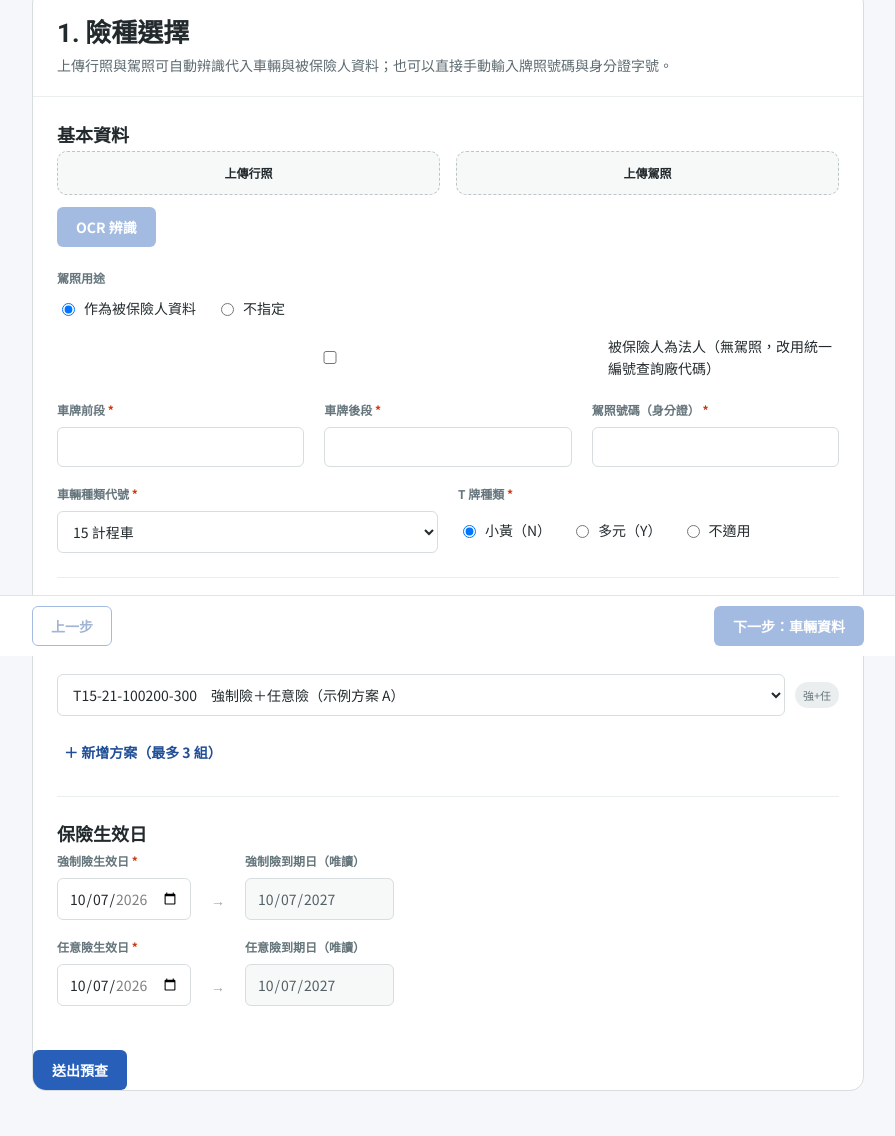
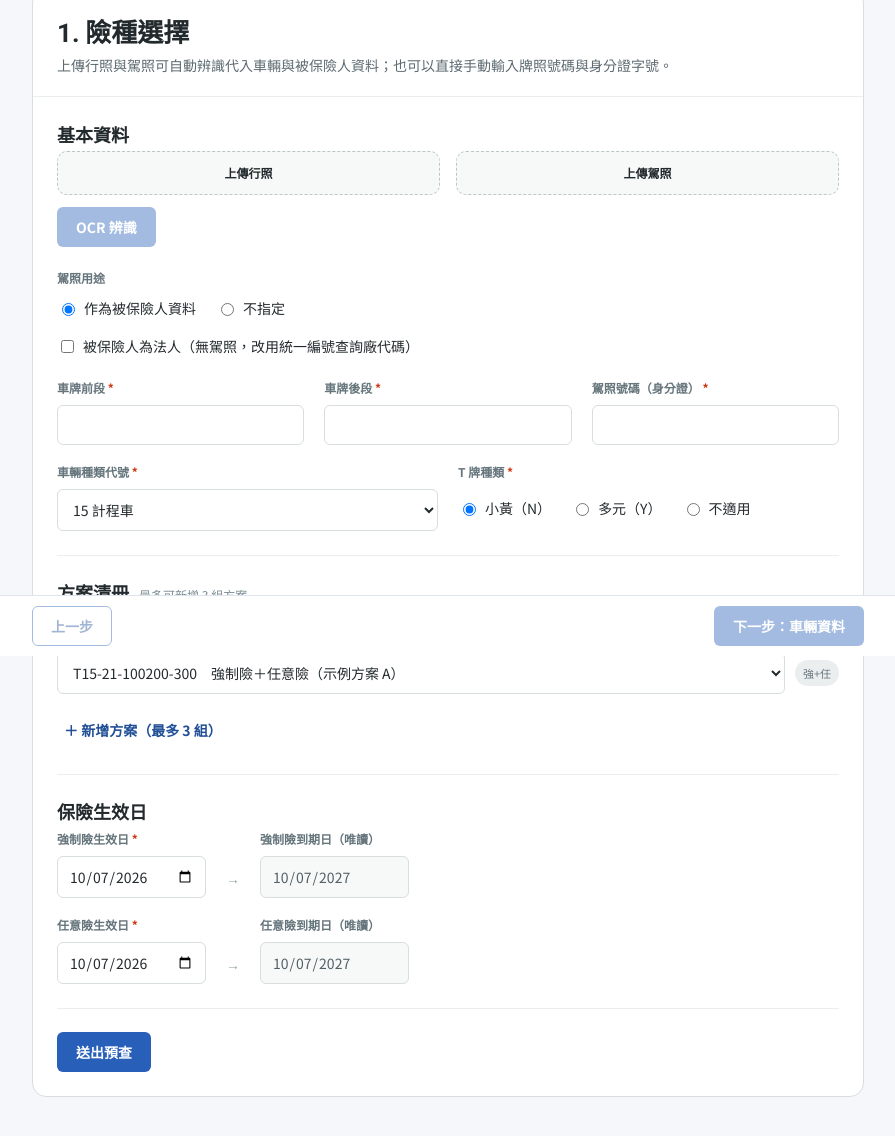
Before and after one commit to doubleoyuan/tokio-marine-newa, a plain HTML site: page screens/01-prequalification.html in a window 1280 px wide. Shown: the part 144-1280 px from the top of the page, without its empty margins (192-1087 px from the left). Drawn offline with Linux system fonts and the light colour scheme.

Commit message:
Fix stage-1 checkbox layout, submit-button alignment, and dead date warnings
- Scope the shared .field input width:100% rule away from checkbox/radio
  inputs so the "被保險人為法人" checkbox no longer stretches full width.
- Wrap the 送出預查 button in .form-section so it gets the same padding
  and separator as the rest of the stage card instead of floating.
- Drop native min/max on the effective-date inputs: Chrome was silently
  blocking selection of today/past/>60-day dates, so the three warning
  messages could never actually fire. Validation now runs entirely in
  JS as intended.

Co-Authored-By: Claude Sonnet 5 <noreply@anthropic.com>

```diff
--- a/design/components.css
+++ b/design/components.css
@@ -90,6 +90,9 @@
   font-family:inherit; font-size:var(--font-size-body-md); padding:9px 11px; border-radius:6px;
   border:1px solid var(--neutral-200); background:#fff; color:var(--page-text, #232a2d);
   width:100%;
+}
+.field input[type="checkbox"],.field input[type="radio"]{
+  width:auto; padding:0; border:none; background:none; flex:none;
 }
 .field input:focus,.field select:focus{outline:none; border-color:var(--primary-500); box-shadow:0 0 0 3px var(--primary-100);}
 .field.error input,.field.error select{border-color:var(--danger-500); background:var(--danger-50);}
--- a/screens/01-prequalification.html
+++ b/screens/01-prequalification.html
@@ -245,7 +245,7 @@
         </div>
       </div>
     </div>
-    <div style="margin-top:20px; display:flex; align-items:center; gap:12px;">
+    <div class="form-section" style="display:flex; align-items:center; gap:12px;">
       <button class="pv-btn primary" id="submitPrequalBtn" onclick="submitPrequal()">送出預查</button>
       <div id="prequalResultMsg" style="display:none;"></div>
     </div>
@@ -618,13 +618,9 @@
 
     function initEffectiveDates(){
       const today = toDateOnly(new Date());
-      const min = formatDate(addDays(today, 1));
-      const max = formatDate(addDays(today, DATE_MAX_DAYS_AHEAD));
       const demoDefault = formatDate(addDays(today, 7));
       ['compelBegin', 'choiceBegin'].forEach(function(id){
         const input = document.getElementById(id);
-        input.min = min;
-        input.max = max;
         input.value = demoDefault;
       });
       onEffectiveDateChange('compel');
```
